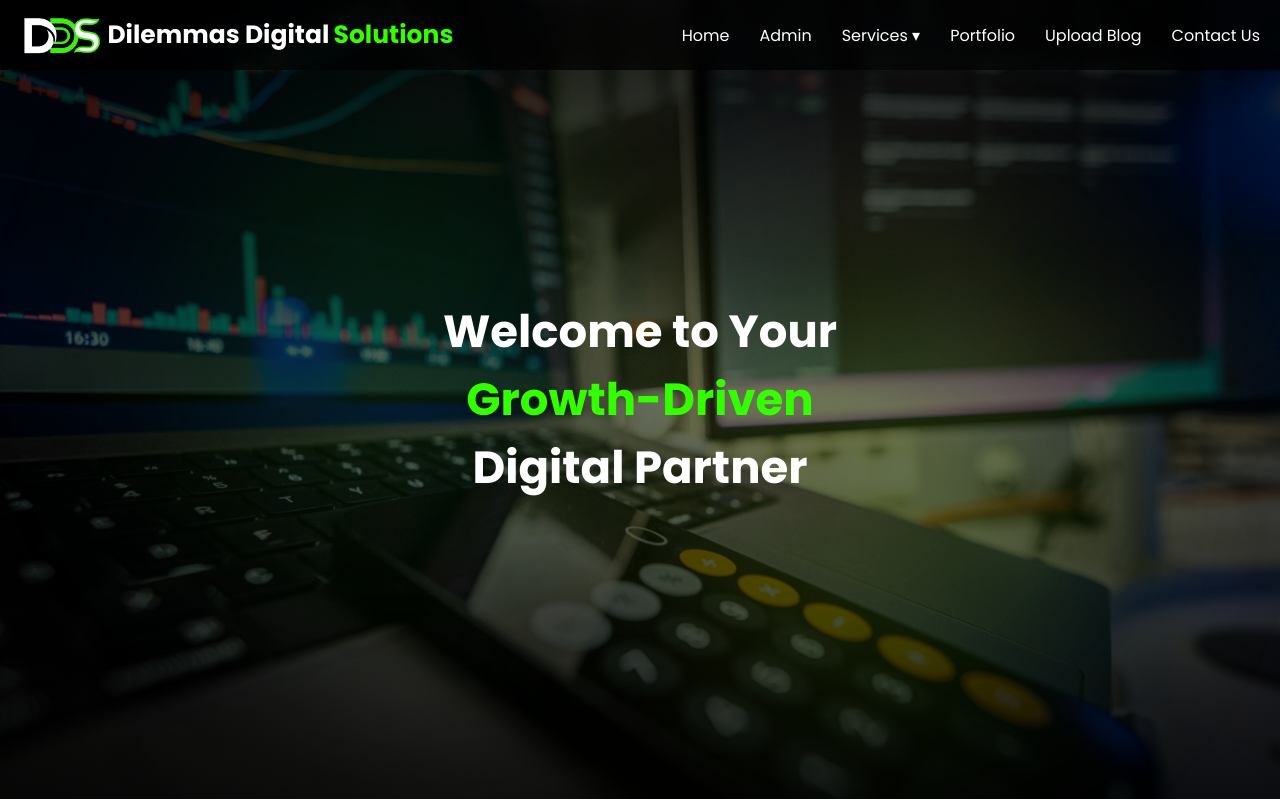
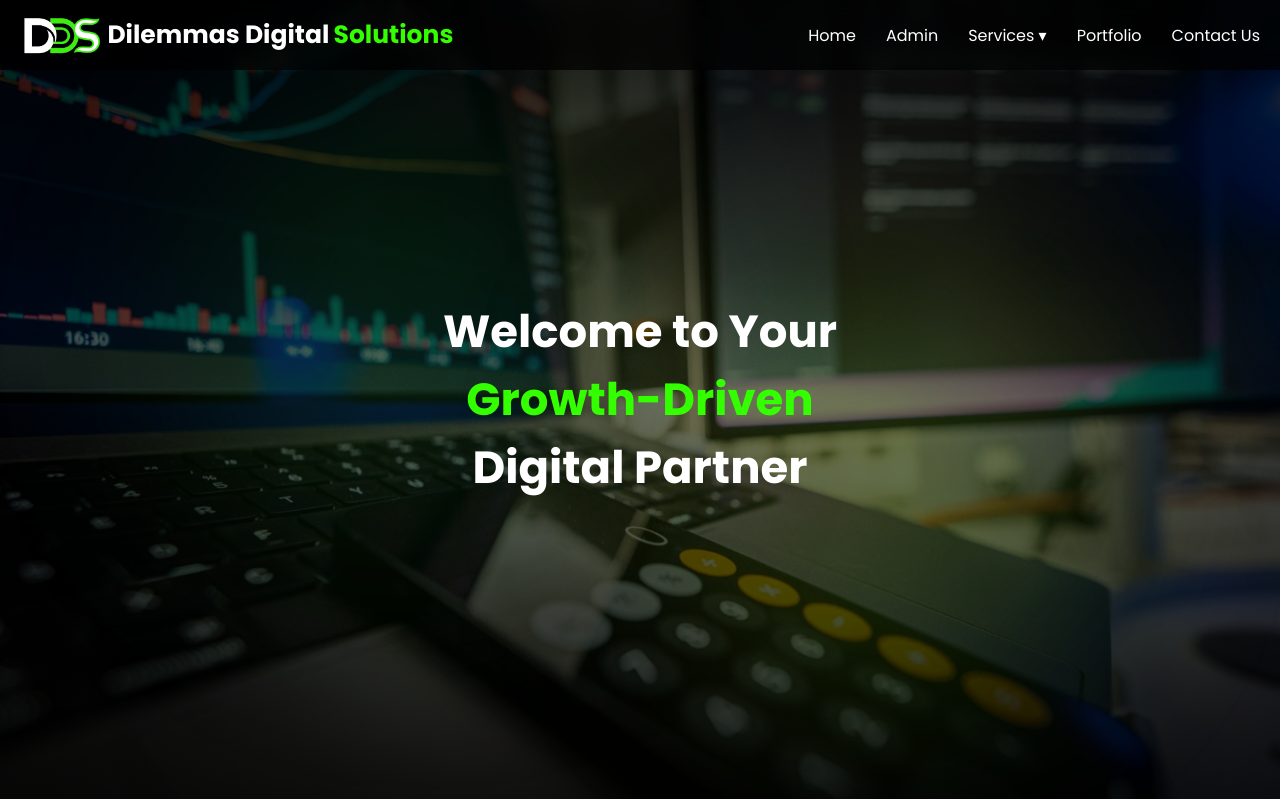
Before and after one commit to aradhyakaul540-hue/Dilemmas-Digital-Solutions, a Flask app: page / in a window 1280 px wide. Shown: the top 799 px of the page. Run offline with Flask 3, Linux system fonts and the light colour scheme; some libraries are stand-ins or nearby versions.

Commit message:
Update index.html

```diff
--- a/templates/index.html
+++ b/templates/index.html
@@ -99,7 +99,7 @@
         </div>
 
         <a href="{{ url_for('portfolio') }}">Portfolio</a>
-        <a href="{{ url_for('upload_blog') }}">Upload Blog</a>
+
         <a href="{{ url_for('contact') }}">Contact Us</a>
     </nav>
 </header>
```
